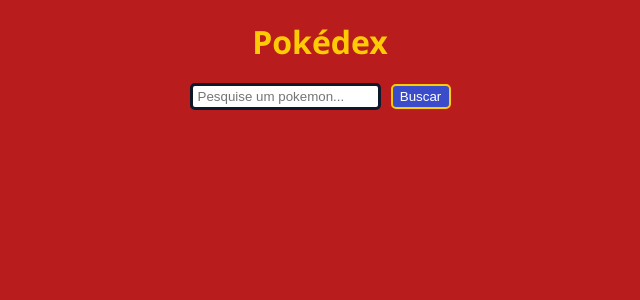
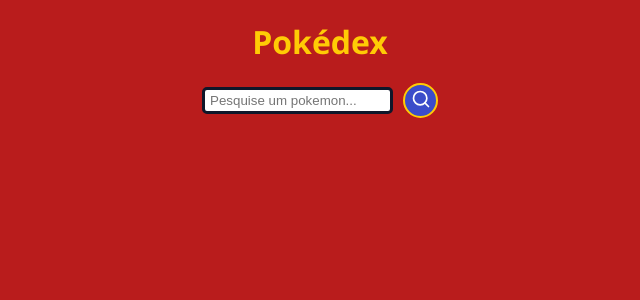
Before and after one commit to Igor-Dias-2010/pokedex, a Next.js app: page / in a window 1280 px wide. Shown: the top 300 px of the page, without its empty margins (320-960 px from the left). Built offline with nearby package versions, Linux system fonts and the light colour scheme.

Commit message:
versão 2
organizei cada função em arquivos separados, também troquei o texto de pesquisa por uma lupa

```diff
--- a/package.json
+++ b/package.json
@@ -9,7 +9,7 @@
     "lint": "eslint"
   },
   "dependencies": {
-    "lucide-react": "^1.16.0",
+    "lucide-react": "^1.17.0",
     "next": "16.2.6",
     "react": "19.2.4",
     "react-dom": "19.2.4"
--- a/src/app/card.tsx
+++ b/src/app/card.tsx
@@ -1,69 +1,31 @@
 "use client";
 
+import Procurar from "./function/procurar";
+import Sprites from "./data/sprite";
+import Habilidades from "./data/habilidades";
+import Stats from "./data/stats";
+import Tipos from "./data/tipos";
+import Altura from "./data/altura";
+import Nome from "./data/nome";
+import Peso from "./data/peso";
 import { useState } from "react";
-import Image from "next/image";
 
 export default function Card() {
-    const [pokemon, setPokemon] = useState("");
     const [data, setData] = useState<any>(null);
-
-    const handleInputChange = (e: any) => {
-        setPokemon(e.target.value);
-    };
-
-    async function buscarPokemon() {
-        const response = await fetch(
-            `https://pokeapi.co/api/v2/pokemon/${pokemon}`,
-        );
-
-        const result = await response.json();
-        setData(result);
-        setPokemon("");
-    }
-
     return (
         <>
-            <div className="procura">
-                <input
-                    type="text"
-                    placeholder="Pesquise um pokemon..."
-                    id="pokemon"
-                    value={pokemon}
-                    onChange={handleInputChange}
-                />
-                <button onClick={buscarPokemon}>Buscar</button>
-            </div>
-
+            <Procurar setData={setData} />
             {data && (
                 <div className="card">
-                    <h1>{data.name}</h1>
                     <div className="caracteristicas">
-                        {data.types.map((type: any) => (
-                            <p key={type.type.name}>type: {type.type.name}</p>
-                        ))}
-                        <p>weigth: {data.weight / 10} kg</p>
-                        <p>height: {data.height / 10} m</p>
-                        {data.stats.map((stat: any) => (
-                            <p key={stat.stat.name}>
-                                {stat.stat.name}: {stat.base_stat}
-                            </p>
-                        ))}
-                        {data.abilities.map((ability: any) => (
-                            <p key={ability.ability.name}>
-                                {ability.ability.name}
-                            </p>
-                        ))}
+                        <Nome name={data.name} />
+                        <Altura height={data.height} />
+                        <Peso weight={data.weight} />
+                        <Tipos types={data.types} />
+                        <Stats stats={data.stats} />
+                        <Habilidades abilities={data.abilities} />
+                        <Sprites data={data} />
                     </div>
-                    <Image
-                        src={
-                            data.sprites.other["official-artwork"].front_default
-                        }
-                        alt={data.name}
-                        width={0}
-                        height={0}
-                        sizes="100vw"
-                        style={{ width: "300px", height: "auto" }}
-                    />
                 </div>
             )}
         </>
--- /dev/null
+++ b/src/app/data/altura.tsx
@@ -0,0 +1,11 @@
+type AlturaProps = {
+    height: number;
+};
+
+export default function Altura({ height }: AlturaProps) {
+    return (
+        <div>
+            <p>height: {height / 10} m</p>
+        </div>
+    );
+}
--- /dev/null
+++ b/src/app/data/habilidades.tsx
@@ -0,0 +1,13 @@
+type HabilidadesProps = {
+    abilities: any[];
+}
+
+export default function Habilidades({abilities}: HabilidadesProps) {
+    return (
+        <div>
+            {abilities.map((ability) => (
+                <p key={ability.ability.name}>{ability.ability.name}</p>
+            ))}
+        </div>
+    );
+}
--- /dev/null
+++ b/src/app/data/nome.tsx
@@ -0,0 +1,11 @@
+type NomeProps = {
+    name: string;
+};
+
+export default function Nome({ name }: NomeProps) {
+    return (
+        <div>
+            <h1>{name}</h1>
+        </div>
+    );
+}
--- /dev/null
+++ b/src/app/data/peso.tsx
@@ -0,0 +1,11 @@
+type PesoProps = {
+    weight: number;
+}
+
+export default function Peso({weight}: PesoProps) {
+    return (
+        <div>
+            <p>weigth: {weight / 10} kg</p>
+        </div>
+    );
+}
--- /dev/null
+++ b/src/app/data/sprite.tsx
@@ -0,0 +1,20 @@
+import Image from "next/image";
+
+type SpritesProps = {
+    data: any;
+}
+
+export default function Sprites({data}: SpritesProps) {
+    return (
+        <div>
+            <Image
+                src={data.sprites.other["official-artwork"].front_default}
+                alt={data.name}
+                width={0}
+                height={0}
+                sizes="100vw"
+                style={{ width: "300px", height: "auto" }}
+            />
+        </div>
+    );
+}
--- /dev/null
+++ b/src/app/data/stats.tsx
@@ -0,0 +1,15 @@
+type StatsProps = {
+    stats: any[];
+}
+
+export default function Stats({stats}: StatsProps) {
+    return (
+        <div>
+            {stats.map((stat) => (
+                <p key={stat.stat.name}>
+                    {stat.stat.name}: {stat.base_stat}
+                </p>
+            ))}
+        </div>
+    );
+}
--- /dev/null
+++ b/src/app/data/tipos.tsx
@@ -0,0 +1,13 @@
+type TiposProps = {
+    types: any[];
+};
+
+export default function Tipos({ types }: TiposProps) {
+    return (
+        <div>
+            {types.map((type) => (
+                <p key={type.type.name}>type: {type.type.name}</p>
+            ))}
+        </div>
+    );
+}
--- /dev/null
+++ b/src/app/function/procurar.tsx
@@ -0,0 +1,39 @@
+"use client";
+import { useState } from "react";
+import { Search } from "lucide-react";
+
+type ProcurarProps = {
+    setData: (data: any) => void;
+};
+
+export default function Procurar({ setData }: ProcurarProps) {
+    const [pokemon, setPokemon] = useState("");
+
+    const handleInputChange = (e: React.ChangeEvent<HTMLInputElement>) => {
+        setPokemon(e.target.value);
+    };
+
+    async function buscarPokemon() {
+        const response = await fetch(
+            `https://pokeapi.co/api/v2/pokemon/${pokemon}`,
+        );
+
+        const result = await response.json();
+        setData(result);
+        setPokemon("");
+    }
+    return (
+        <div>
+            <div className="procura">
+                <input
+                    type="text"
+                    placeholder="Pesquise um pokemon..."
+                    id="pokemon"
+                    value={pokemon}
+                    onChange={handleInputChange}
+                />
+                <button onClick={buscarPokemon} className="pesquisa-btn"><Search size={20} /></button>
+            </div>
+        </div>
+    );
+}
--- a/src/app/globals.css
+++ b/src/app/globals.css
@@ -27,17 +27,18 @@
     background-color: #3b4cca;
     color: white;
     border: 2px solid #ffcb05;
-    border-radius: 5px;
-    width: 60px;
-    height: 25px;
-    margin-left: 5px;
     transition: 0.3s;
+    cursor: pointer;
 }
 button:hover {
     transform: scale(1.1);
+    box-shadow: 0 0 10px black;
+}
+button:active{
+    transform: scale(0.9);
+    box-shadow: none;
 }
 input {
-    margin-right: 5px;
     padding: 3px;
     padding-left: 5px;
     border: 3px solid #0f172a;
@@ -45,6 +46,10 @@
 }
 .procura{
     margin-top: 20px;
+    display: flex;
+    align-items: center;
+    justify-content: center;
+    gap: 10px;
 }
 .caracteristicas{
     list-style: decimal-leading-zero;
@@ -52,3 +57,8 @@
 #main-title{
     margin-top: 20px;
 }
+.pesquisa-btn{
+    border-radius: 100%;
+    width: 35px;
+    height: 35px;
+}
--- a/tsconfig.json
+++ b/tsconfig.json
@@ -29,6 +29,6 @@
     ".next/types/**/*.ts",
     ".next/dev/types/**/*.ts",
     "**/*.mts"
-  ],
+, "src/app/data/peso.tsx"  ],
   "exclude": ["node_modules"]
 }
```
Also changed, not shown: 1 other file (tests, documents, lock files or other folders).
